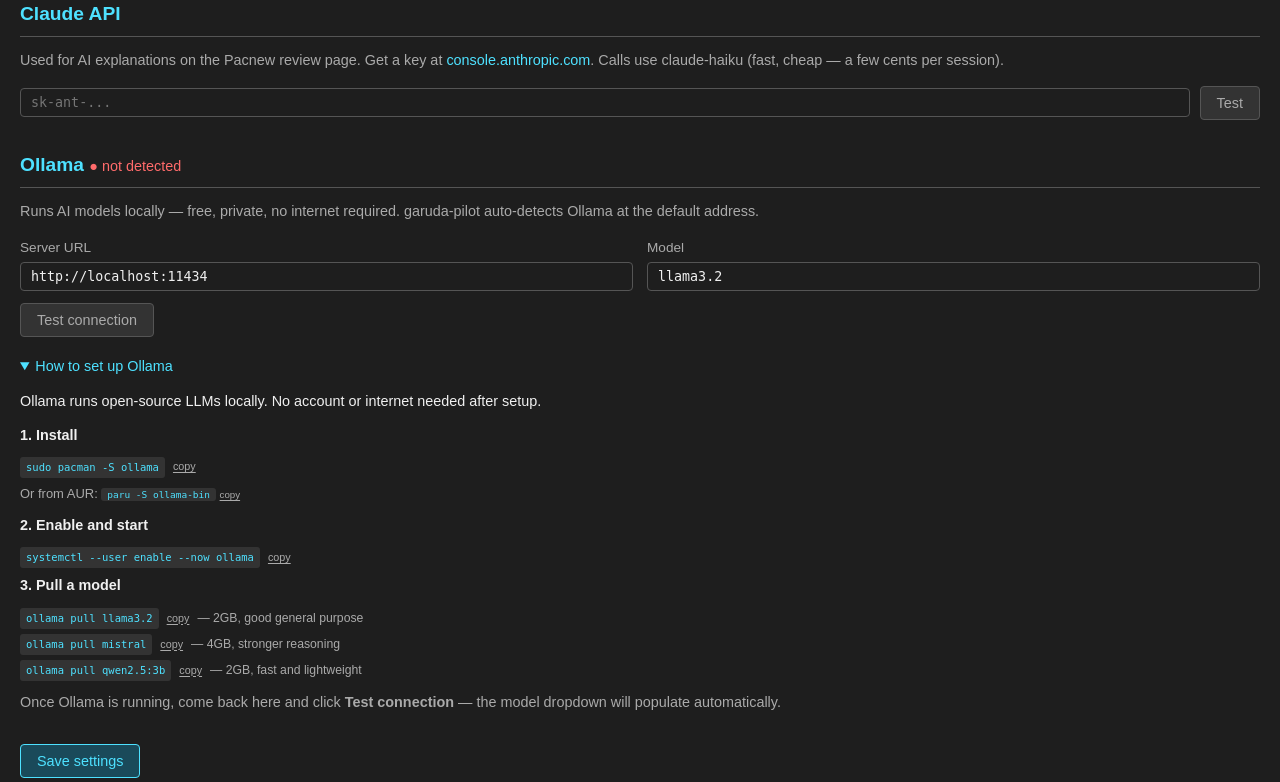
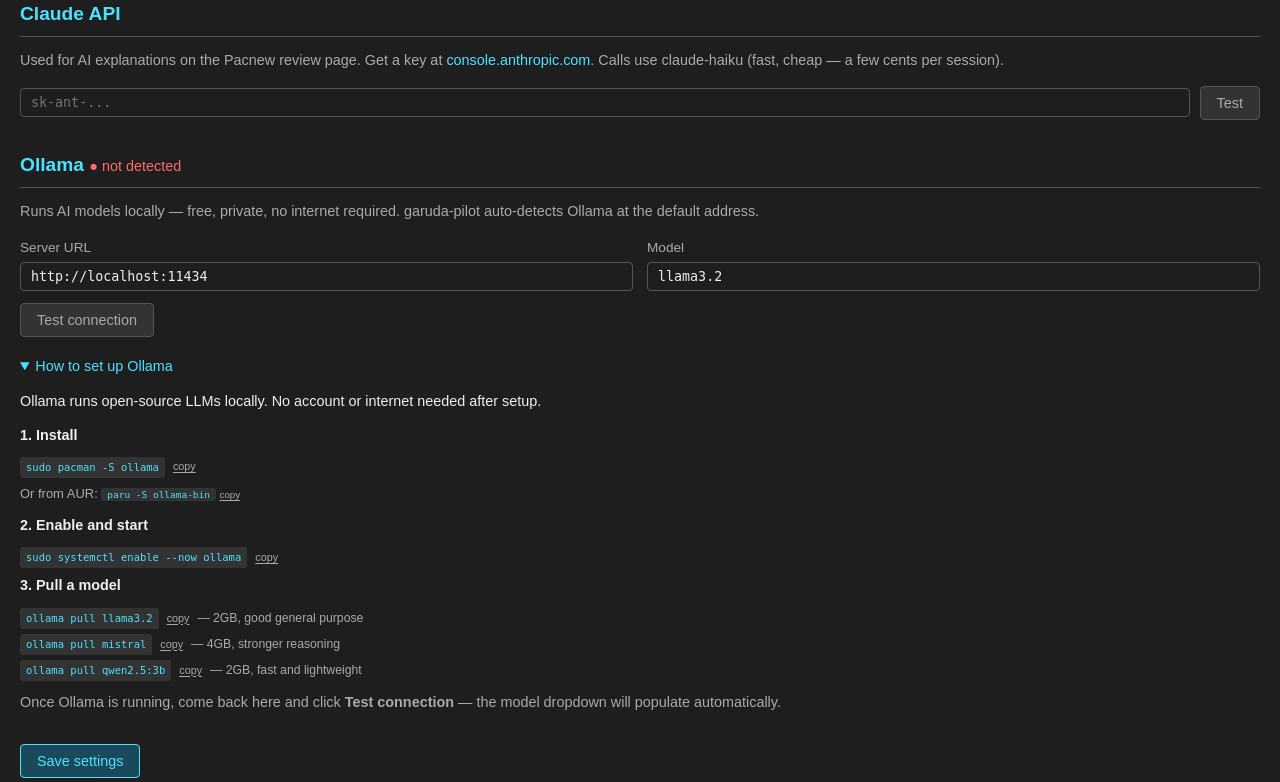
Before and after one commit to interceptor/garuda-pilot, a FastAPI app: page /settings in a window 1280 px wide, after a click on "How to set up Ollama". Shown: the part 162-944 px from the top of the page. Run offline with FastAPI, Linux system fonts and the light colour scheme; data that the repository does not hold is empty.

Commit message:
Fix Ollama start command: sudo systemctl, not systemctl --user (v0.5.6)
Ollama on Arch installs as a system service (ollama system user/group),
not a user service. The enable command is:
  sudo systemctl enable --now ollama

Co-Authored-By: Claude Sonnet 4.6 <noreply@anthropic.com>

```diff
--- a/garuda_pilot/templates/settings.html
+++ b/garuda_pilot/templates/settings.html
@@ -95,8 +95,8 @@
             </p>
             <p><strong>2. Enable and start</strong></p>
             <div class="cmd-group" style="margin-bottom: 6px;">
-                <code>systemctl --user enable --now ollama</code>
-                <span class="upgrade-copy-link" onclick="copySettingsText('systemctl --user enable --now ollama', this)">copy</span>
+                <code>sudo systemctl enable --now ollama</code>
+                <span class="upgrade-copy-link" onclick="copySettingsText('sudo systemctl enable --now ollama', this)">copy</span>
             </div>
             <p><strong>3. Pull a model</strong></p>
             <div class="cmd-group" style="margin-bottom: 4px;">
--- a/pyproject.toml
+++ b/pyproject.toml
@@ -1,6 +1,6 @@
 [project]
 name = "garuda-pilot"
-version = "0.5.5"
+version = "0.5.6"
 description = "Upgrade management dashboard for Garuda Linux and Arch-based distros"
 authors = [
     {name = "Mike"}
```
